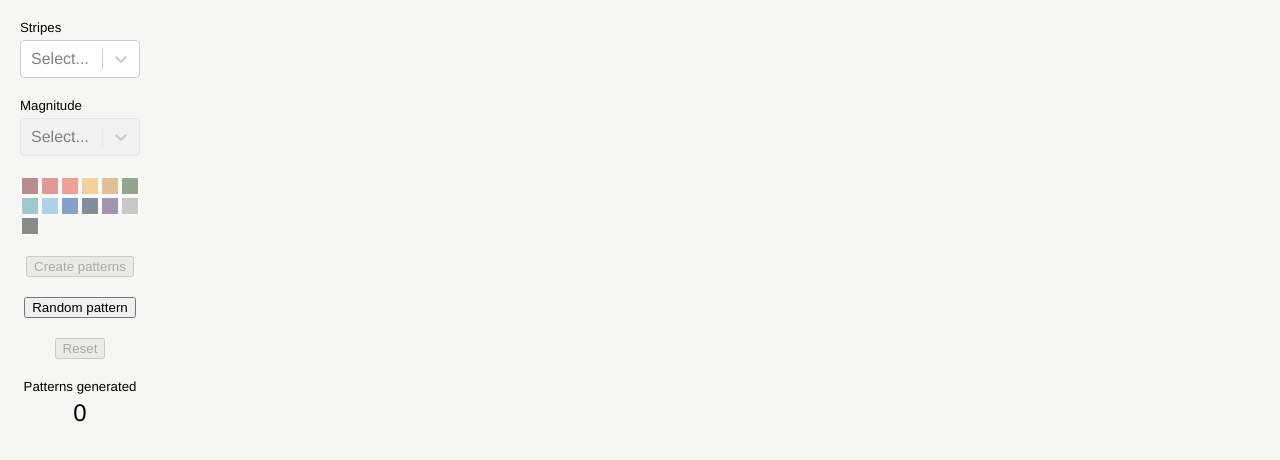
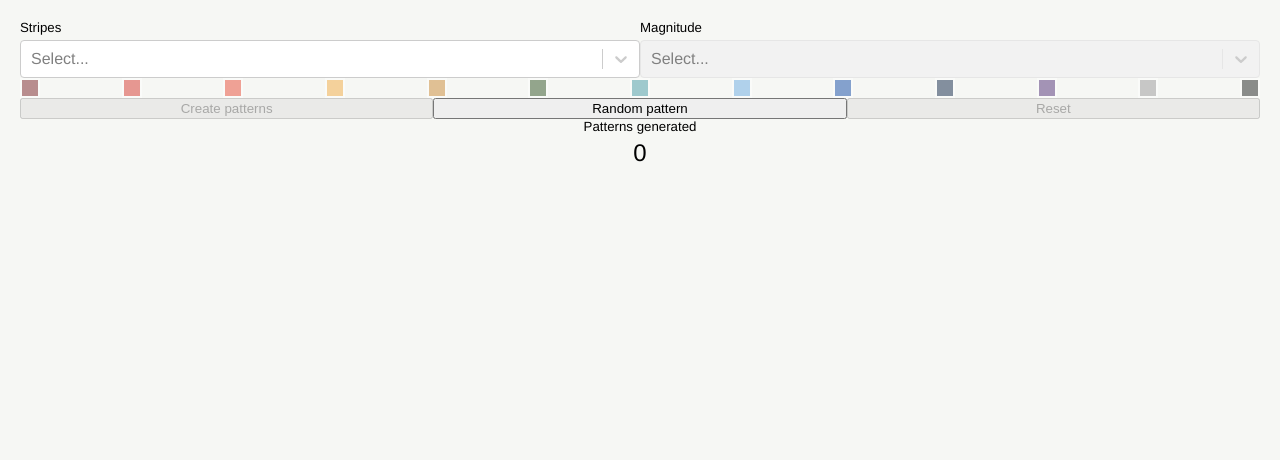
Before and after one commit to affordances/stripes, a React (Create React App) app: page / in a window 1280 px wide. Shown: the top 460 px of the page. Built offline with nearby package versions, Linux system fonts and the light colour scheme.

Commit message:
more refactoring, re-styling

```diff
--- a/src/App.js
+++ b/src/App.js
@@ -10,7 +10,7 @@ import {
   Container,
 } from "./styles.js";
 import { useStripes } from "./hooks.js";
-import { Menu } from "./Menu.tsx";
+import { Menu } from "./Menu.js";
 
 const PatternRenderer = memo((props) => {
   const { columnIndex, data, rowIndex, ...otherProps } = props;
@@ -29,13 +29,11 @@ const PatternRenderer = memo((props) => {
 });
 
 const App = () => {
-  const { patterns } = useStripes();
-
-  console.log(patterns);
+  const { patterns, ...props } = useStripes();
 
   return (
     <Container>
-      <Menu />
+      <Menu {...props} />
       {patterns.length > 0 && (
         <AutoSizer>
           {({ height, width }) => (
--- a/src/Menu.tsx
+++ b/src/Menu.js
@@ -7,16 +7,15 @@ import {
   Header,
   PatternCount,
   Button,
-  ButtonContainer,
   PatternCountContainer,
   MenuContainer,
+  MenuRow,
   selectStyles,
 } from "./styles.js";
 import { colors, stripeOptions } from "./config.js";
 import { createMagnitudeOptions } from "./helpers.js";
-import { useStripes } from "./hooks.js";
 
-export const Menu = () => {
+export const Menu = (props) => {
   const {
     magnitude,
     setMagnitude,
@@ -34,10 +33,11 @@ export const Menu = () => {
     stripeCountValue,
     pickedColors,
     createPatterns,
-  } = useStripes();
+  } = props;
 
   return (
     <MenuContainer>
+      <MenuRow>
         <SelectContainer>
           <Header>Stripes</Header>
           <Select
@@ -64,6 +64,7 @@ export const Menu = () => {
             }}
           />
         </SelectContainer>
+      </MenuRow>
       <SwatchContainer disabled={!(stripeCountValue && magnitude)}>
         {colors.map((color) => {
           return (
@@ -80,19 +81,15 @@ export const Menu = () => {
           );
         })}
       </SwatchContainer>
-      <ButtonContainer>
+      <MenuRow>
         <Button onClick={createPatterns} disabled={!allChoicesMade}>
           Create patterns
         </Button>
-      </ButtonContainer>
-      <ButtonContainer>
         <Button onClick={random}>Random pattern</Button>
-      </ButtonContainer>
-      <ButtonContainer>
         <Button onClick={reset} disabled={!anyChoicesMade}>
           Reset
         </Button>
-      </ButtonContainer>
+      </MenuRow>
       <PatternCountContainer>
         <Header>Patterns generated</Header>
         <PatternCount>{patternCount}</PatternCount>
--- a/src/index.css
+++ b/src/index.css
@@ -10,7 +10,7 @@ html {
 
 body {
   margin: 0;
-  padding: 0 20px;
+  padding: 0;
   height: 100%;
   width: 100%;
   background: #f6f7f4;
--- a/src/styles.js
+++ b/src/styles.js
@@ -4,23 +4,30 @@ export const Container = styled.div`
   height: 100%;
   width: 100%;
   display: flex;
-  flex-direction: row;
-  justify-content: flex-start;
-  align-items: flex-start;
-  margin-top: 20px;
+  flex-direction: column;
+  align-items: center;
+  padding: 20px;
 `;
 
 export const MenuContainer = styled.div`
   display: flex;
   flex-direction: column;
-  margin-right: 20px;
-  width: 120px;
+  justify-content: center;
+  align-items: center;
+  width: 100%;
+`;
+
+export const MenuRow = styled.div`
+  display: flex;
+  flex-direction: row;
+  justify-content: space-between;
+  width: 100%;
 `;
 
 export const SelectContainer = styled.div`
   display: flex;
   flex-direction: column;
-  margin-bottom: 20px;
+  flex: 1;
 `;
 
 export const Header = styled.h5`
@@ -30,9 +37,10 @@ export const Header = styled.h5`
 `;
 
 export const SwatchContainer = styled.div`
-  box-sizing: border-box;
   display: flex;
-  flex-wrap: wrap;
+  flex-direction: row;
+  justify-content: space-between;
+  width: 100%;
 
   ${(props) =>
     props.disabled &&
@@ -48,6 +56,16 @@ export const Swatch = styled.div`
   width: 20px;
   height: 20px;
   cursor: pointer;
+`;
+
+export const Button = styled.button`
+  flex: 1;
+
+  ${(props) =>
+    !props.disabled &&
+    `
+    cursor: pointer;
+  `}
 `;
 
 export const PatternContainer = styled.div`
@@ -72,28 +90,12 @@ export const Stripe = styled.div`
   height: 10px;
 `;
 
-export const Button = styled.button`
-  ${(props) =>
-    !props.disabled &&
-    `
-    cursor: pointer;
-  `}
-`;
-
-export const ButtonContainer = styled.div`
-  margin-top: 20px;
-  display: flex;
-  flex-direction: row;
-  justify-content: center;
-`;
-
 export const PatternCountContainer = styled.div`
-  margin-top: 20px;
   display: flex;
   flex-direction: column;
   justify-content: flex-start;
   align-items: center;
-  width: 100%;
+  flex: 1;
 `;
 
 export const PatternCount = styled.p`
```
Lines whose indentation alone changed are shown as unchanged.
